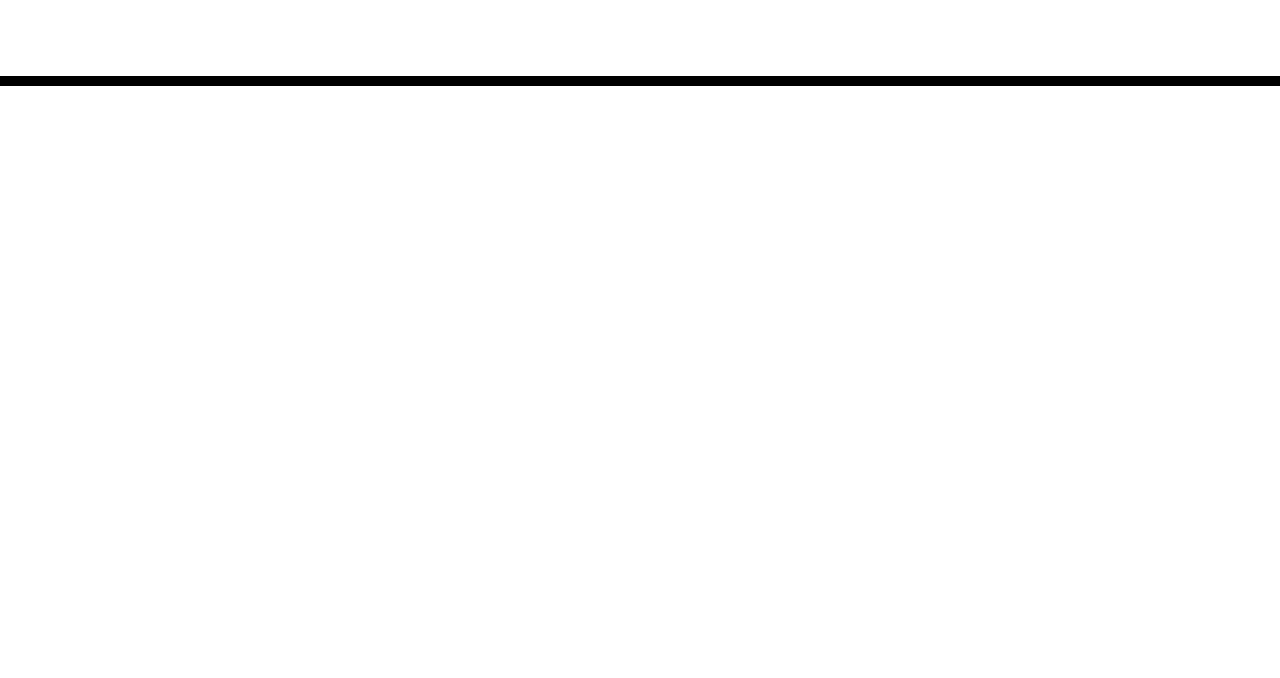
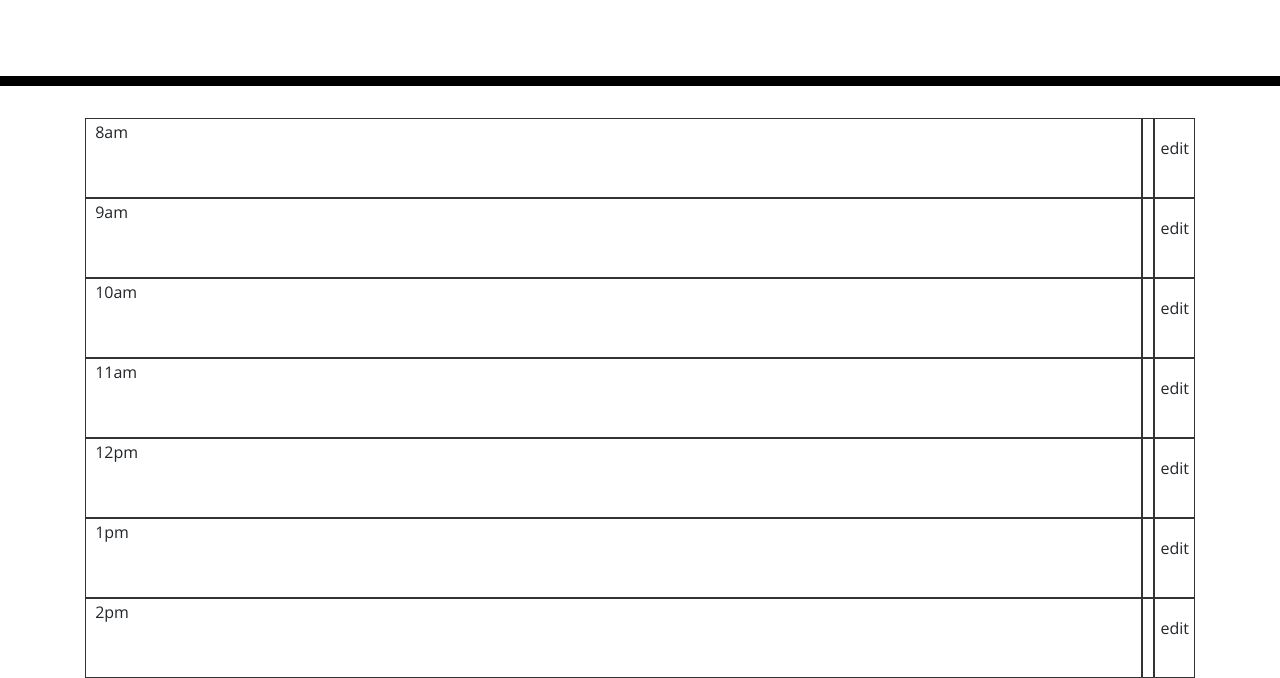
Before and after one commit to ttdunlap33/work-day-scheduler, a plain HTML site: page index.html in a window 1280 px wide. Shown: the part 182-860 px from the top of the page. Before the commit the page ends 800 px from the top, so only its background shows below. Drawn offline with nearby package versions, Linux system fonts and the light colour scheme; files that its build step writes are made by us from their sources.

Commit message:
pushing some js and jquery changes

```diff
--- a/Assets/style.css
+++ b/Assets/style.css
@@ -69,3 +69,17 @@ textarea{
   font-size: 20px;
   transition: all .3s ease-in-out;
 }
+
+.container {
+  display:table;
+}
+
+.container .row {
+  display:table-row;
+}
+
+.container .row .col {
+  display:table-cell;
+  padding:5px;
+  border:1px solid #333;
+}
--- a/index.html
+++ b/index.html
@@ -28,10 +28,48 @@
       <p class="lead">A simple calendar app for scheduling your work day</p>
       <p id="currentDay" class="lead"></p>
     </header>
-    <div class="container">
+    <div class="container" spellcheck="false">
+      <div class="row my-row">
+          <div class="col my-col col-a1 colorcode" id="8"> 8am </div>
+          <div class="col my-col col-a2 edit_cont" > </div>
+          <div class="col my-col col-a3 edit_btn"> edit </div>
+      </div>
+      <div class="row my-row">
+          <div class="col my-col col-a1 colorcode" id="9"> 9am </div>
+          <div class="col my-col col-a2 edit_cont" > </div>
+          <div class="col my-col col-a3 edit_btn"> edit </div>
+      </div>
+      <div class="row my-row" >
+          <div class="col my-col col-b1 colorcode" id="10"> 10am </div>
+          <div class="col my-col col-b2 edit_cont">  </div>
+          <div class="col my-col col-b3 edit_btn"> edit </div>
+      </div>
+      <div class="row my-row" >
+          <div class="col my-col col-b1 colorcode" id="11"> 11am </div>
+          <div class="col my-col col-b2 edit_cont">  </div>
+          <div class="col my-col col-b3 edit_btn"> edit </div>
+      </div>
+      <div class="row my-row" >
+          <div class="col my-col col-b1 colorcode" id="12"> 12pm </div>
+          <div class="col my-col col-b2 edit_cont">  </div>
+          <div class="col my-col col-b3 edit_btn"> edit </div>
+      </div>
+      <div class="row my-row" >
+          <div class="col my-col col-b1 colorcode" id="13"> 1pm </div>
+          <div class="col my-col col-b2 edit_cont">  </div>
+          <div class="col my-col col-b3 edit_btn"> edit </div>
+      </div>
+      <div class="row my-row">
+          <div class="col my-col col-a1 colorcode" id="14"> 2pm </div>
+          <div class="col my-col col-a2 edit_cont" > </div>
+          <div class="col my-col col-a3 edit_btn"> edit </div>
+      </div>
+  </div>
       <!-- Timeblocks go here -->
+
     </div>
 
+    <script src="./assets/js/script.js"></script>
     <script src="https://cdnjs.cloudflare.com/ajax/libs/jquery/3.2.1/jquery.min.js"></script>
     <script src="https://cdnjs.cloudflare.com/ajax/libs/moment.js/2.24.0/moment.min.js"></script>
   </body>
```
Also changed, not shown: Assets/script.js (added, +17 -0 lines).
